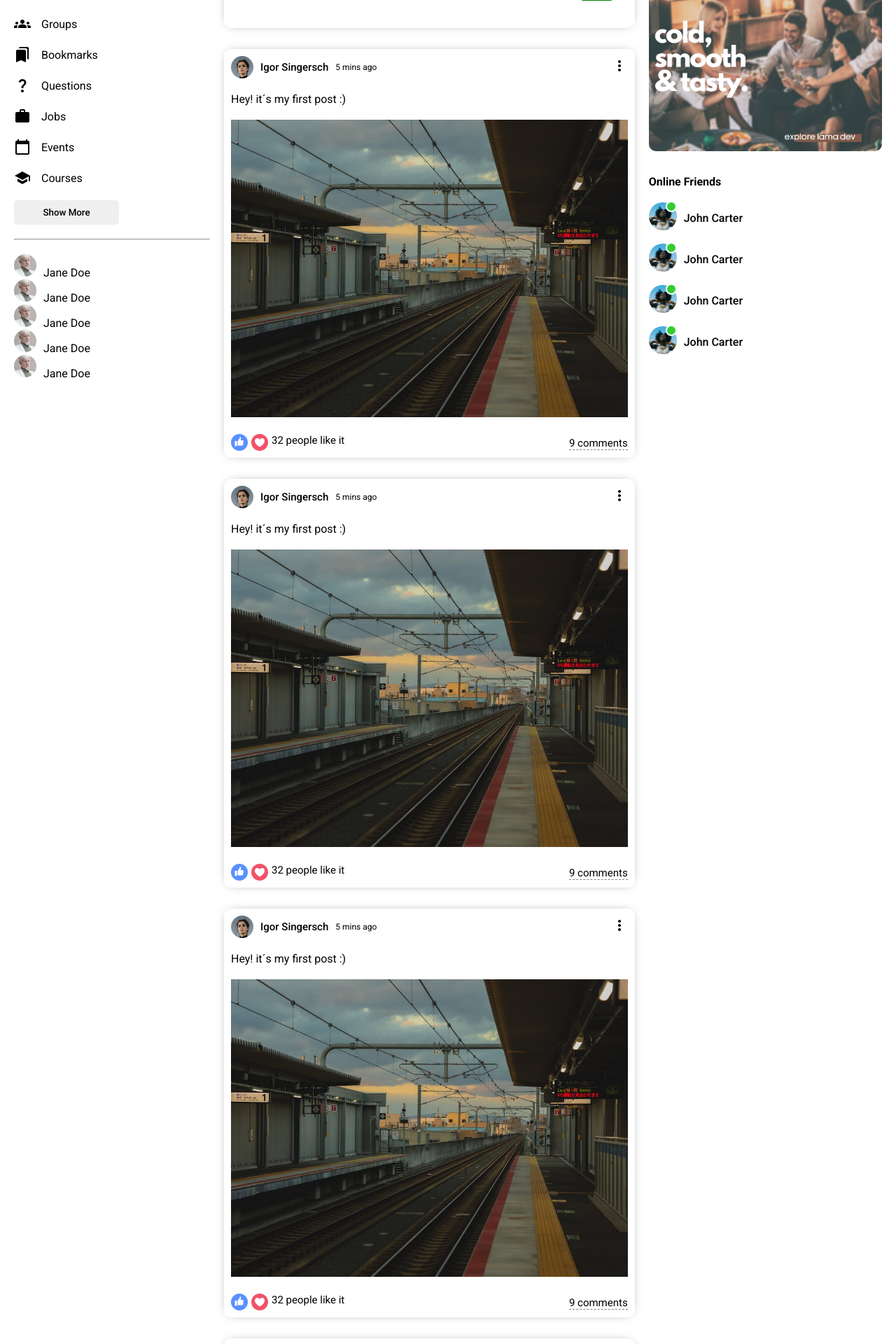
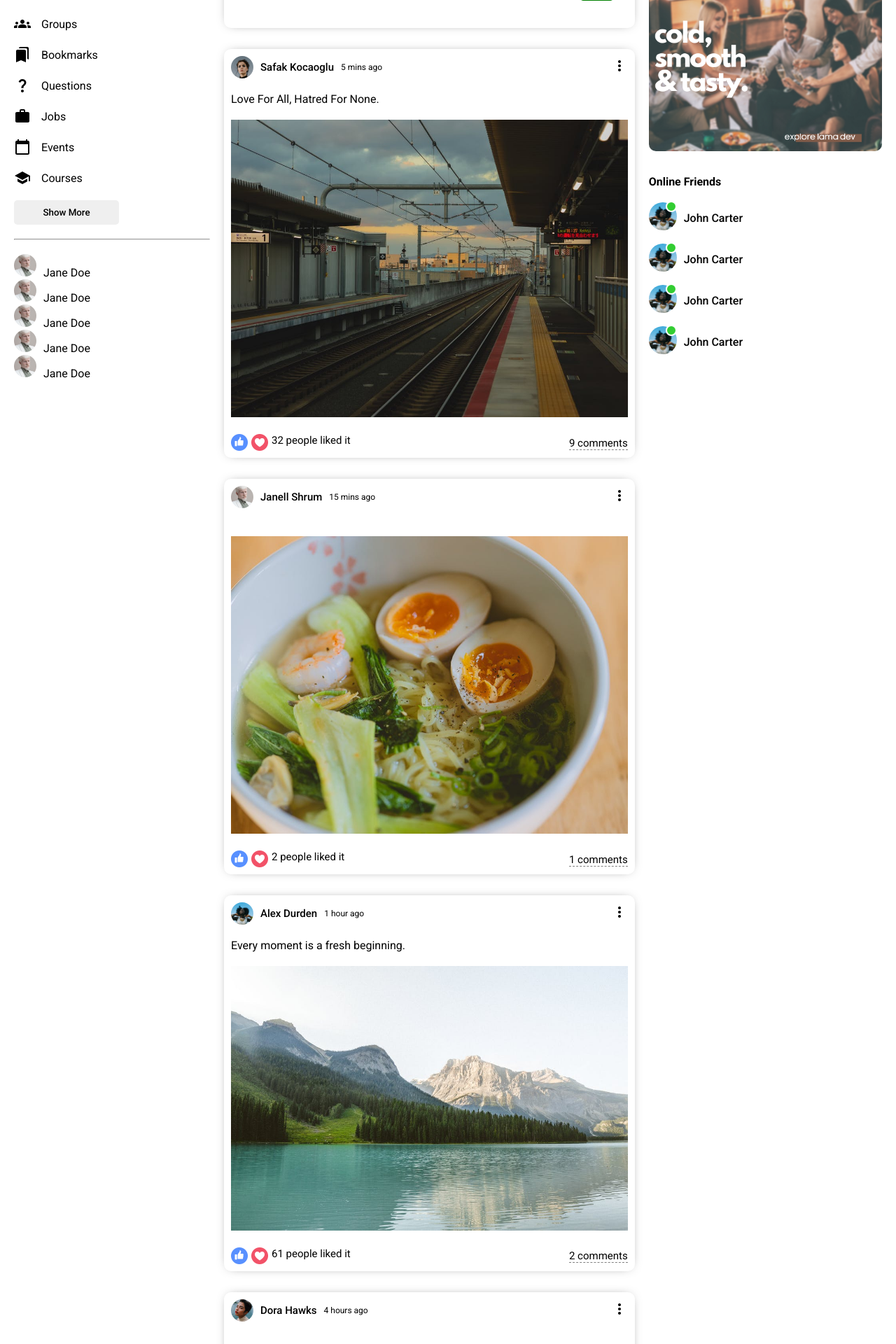
Before and after one commit to h4n5o/react-social, a React (Create React App) app: page / in a window 1280 px wide. Shown: the part 180-2100 px from the top of the page at 70% size. Built offline with nearby package versions, Linux system fonts and the light colour scheme.

Commit message:
Using Dynamic Data angefangen.

```diff
--- a/src/components/feed/Feed.jsx
+++ b/src/components/feed/Feed.jsx
@@ -1,17 +1,18 @@
 import "./feed.css"
 import Share from "../share/Share"
 import Post from "../post/Post"
+import { Posts } from "../../dummyData"
 
 export default function Feed() {
   return (
     <div className="feed">
         <div className="feedWrapper">
           <Share />
-          <Post />
-          <Post />
-          <Post />
-          <Post />
-          <Post />
+          {Posts.map((p) => (
+            <Post key={p.id} post={p} />
+          ))}
+
+
         </div>
     </div>
   )
--- a/src/components/post/Post.jsx
+++ b/src/components/post/Post.jsx
@@ -1,15 +1,19 @@
 import "./post.css"
 import { MoreVert } from "@mui/icons-material"
+import {Users} from "../../dummyData"
 
-export default function Post() {
+export default function Post({post}) {
+
+
+
   return (
     <div className="post">
         <div className="postWrapper">
             <div className="postTop">
               <div className="postTopLeft">
-                <img className="postProfileImg" src="/assets/person/1.jpeg" alt="" />
-                <span className="postUsername">Igor Singersch</span>
-                <span className="postDate">5 mins ago</span>
+                <img className="postProfileImg" src={Users.filter(u=>u.id=== post.userId)[0].profilePicture} alt="" />
+                <span className="postUsername">{Users.filter(u=>u.id=== post.userId)[0].username}</span>
+                <span className="postDate">{post.date}</span>
               </div>
               <div className="postTopRight">
                 <MoreVert />
@@ -17,17 +21,17 @@
 
             </div>
             <div className="postCenter">
-              <span className="postText">Hey! it´s my first post :)</span>
-              <img className="postImg" src="assets/post/1.jpeg" alt="" />
+              <span className="postText">{post?.desc}</span>
+              <img className="postImg" src={post.photo} alt="" />
             </div>
             <div className="postBottom">
               <div className="postBottomLeft">
                 <img className="likeIcon" src="assets/like.png" alt="" />
                 <img className="likeIcon" src="assets/heart.png" alt="" />
-                <span className="postLikeCounter">32 people like it</span>
+                <span className="postLikeCounter">{post.like} people liked it</span>
               </div>
               <div className="postBottomRight">
-                <span className="postCommentText">9 comments</span>
+                <span className="postCommentText">{post.comment} comments</span>
               </div>
             </div>
         </div>
--- /dev/null
+++ b/src/dummyData.js
@@ -0,0 +1,139 @@
+export const Users = [
+    {
+      id:1,
+      profilePicture: "assets/person/1.jpeg",
+      username: "Safak Kocaoglu",
+    },
+    {
+      id:2,
+      profilePicture: "assets/person/2.jpeg",
+      username: "Janell Shrum",
+    },
+    {
+      id:3,
+      profilePicture: "assets/person/3.jpeg",
+      username: "Alex Durden",
+    },
+    {
+      id:4,
+      profilePicture: "assets/person/4.jpeg",
+      username: "Dora Hawks",
+    },
+    {
+      id:5,
+      profilePicture: "assets/person/5.jpeg",
+      username: "Thomas Holden",
+    },
+    {
+      id:6,
+      profilePicture: "assets/person/6.jpeg",
+      username: "Shirley Beauchamp",
+    },
+    {
+      id:7,
+      profilePicture: "assets/person/7.jpeg",
+      username: "Travis Bennett",
+    },
+    {
+      id:8,
+      profilePicture: "assets/person/8.jpeg",
+      username: "Kristen Thomas",
+    },
+    {
+      id:9,
+      profilePicture: "assets/person/9.jpeg",
+      username: "Gary Duty",
+    },
+    {
+      id:10,
+      profilePicture: "assets/person/10.jpeg",
+      username: "Safak Kocaoglu",
+    },
+  ];
+
+  export const Posts = [
+    {
+      id: 1,
+      desc: "Love For All, Hatred For None.",
+      photo: "assets/post/1.jpeg",
+      date: "5 mins ago",
+      userId: 1,
+      like: 32,
+      comment: 9,
+    },
+    {
+      id: 2,
+      photo: "assets/post/2.jpeg",
+      date: "15 mins ago",
+      userId: 2,
+      like: 2,
+      comment: 1,
+    },
+    {
+      id: 3,
+      desc: "Every moment is a fresh beginning.",
+      photo: "assets/post/3.jpeg",
+      date: "1 hour ago",
+      userId: 3,
+      like: 61,
+      comment: 2,
+    },
+    {
+      id: 4,
+      photo: "assets/post/4.jpeg",
+      date: "4 hours ago",
+      userId: 4,
+      like: 7,
+      comment: 3,
+    },
+    {
+      id: 5,
+      photo: "assets/post/5.jpeg",
+      date: "5 hours ago",
+      userId: 5,
+      like: 23,
+      comment: 5,
+    },
+    {
+      id: 6,
+      photo: "assets/post/6.jpeg",
+      date: "1 day ago",
+      userId: 6,
+      like: 44,
+      comment: 6,
+    },
+    {
+      id: 7,
+      desc: "Never regret anything that made you smile.",
+      photo: "assets/post/7.jpeg",
+      date: "2 days ago",
+      userId: 7,
+      like: 52,
+      comment: 3,
+    },
+    {
+      id: 8,
+      photo: "assets/post/8.jpeg",
+      date: "3 days ago",
+      userId: 8,
+      like: 15,
+      comment: 1,
+    },
+    {
+      id: 9,
+      desc: "Change the world by being yourself.",
+      photo: "assets/post/9.jpeg",
+      date: "5 days ago",
+      userId: 9,
+      like: 11,
+      comment: 2,
+    },
+    {
+      id: 10,
+      photo: "assets/post/10.jpeg",
+      date: "1 week ago",
+      userId: 10,
+      like: 104,
+      comment: 12,
+    },
+  ];
```
